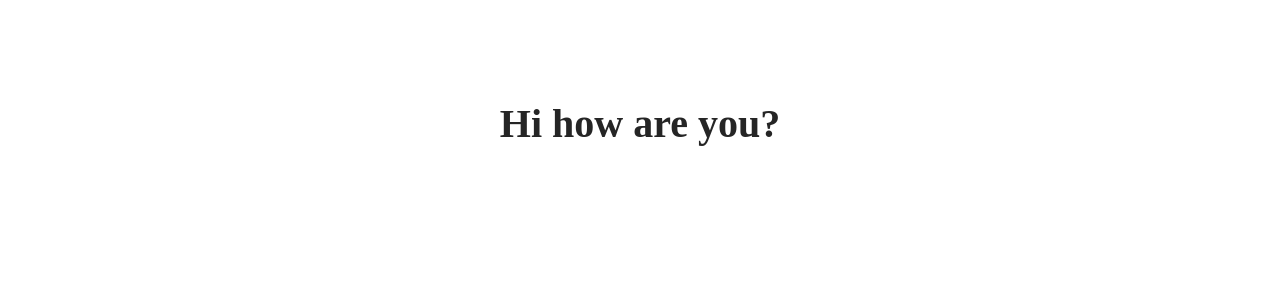
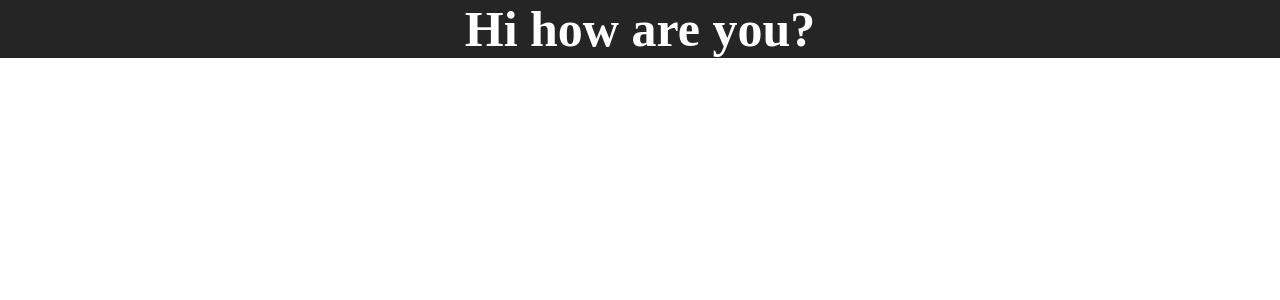
Before and after one commit to AnvarovM/my-os, a Next.js app: page / in a window 1280 px wide. Shown: the top 300 px of the page. Built offline with nearby package versions, Linux system fonts and the light colour scheme.

Commit message:
Created window component

```diff
--- a/components/system/ProcessorLoader.tsx
+++ b/components/system/ProcessorLoader.tsx
@@ -1,11 +1,17 @@
 /* eslint-disable import/no-unresolved */
+import Window from 'components/system/Window';
 import { ProcessConsumer } from 'contexts/process';
 
 function ProcessorLoader() {
   return (
     <ProcessConsumer>
-      {({ processes }) => Object.entries(processes).map(([id, { Component }]) => (
-        <Component key={id} />
+      {({ processes }) => Object.entries(processes).map(([id, { Component, hasWindow }]) => (
+        hasWindow ? (
+          <Window key={id}>
+            <Component />
+          </Window>
+        )
+          : <Component key={id} />
       ))}
     </ProcessConsumer>
   );
--- /dev/null
+++ b/components/system/Window.tsx
@@ -0,0 +1,15 @@
+/* eslint-disable import/no-unresolved */
+/* eslint-disable @typescript-eslint/no-explicit-any */
+import type { ReactNode } from 'react';
+import React from 'react';
+import StyleWindow from 'styles/components/system/StyledWindow';
+
+function Window({ children }: ReactNode): JSX.Element {
+  return (
+    <div>
+      <StyleWindow>{children}</StyleWindow>
+    </div>
+  );
+}
+
+export default Window;
--- /dev/null
+++ b/styles/components/system/StyledWindow.ts
@@ -0,0 +1,13 @@
+import styled from 'styled-components';
+
+const StyleWindow = styled.h1`
+h1{
+  background-color: #252525;
+  color: #fff;
+  margin: 0;
+  padding: 0;
+  font-size: 50px;
+}
+`;
+
+export default StyleWindow;
--- a/styles/styled.d.ts
+++ b/styles/styled.d.ts
@@ -4,6 +4,7 @@ declare module 'styled-components' {
     export interface DefaultTheme {
         colors: {
             primary: string;
+            window: string;
         };
     }
 }
--- a/styles/themes.json
+++ b/styles/themes.json
@@ -1,7 +1,8 @@
 {
     "default": {
         "colors": {
-            "primary": "#252525"
+            "primary": "#252525",
+            "window": "#808080"
         }
     }
 }
--- a/types/context/process.ts
+++ b/types/context/process.ts
@@ -2,6 +2,7 @@ import type { ComponentType } from 'react';
 
 export type Process = {
     Component: ComponentType;
+    hasWindow: boolean
 };
 
 export type Processes = {
--- a/utils/processDirectory.ts
+++ b/utils/processDirectory.ts
@@ -1,10 +1,11 @@
 /* eslint-disable import/no-unresolved */
 import dynamic from 'next/dynamic';
-import type { Processes } from 'types/utils/processDirectory';
+import type { Processes } from 'types/context/process';
 
 const processDirectory: Processes = {
   HelloWorld: {
-    Component: dynamic(() => import('components/apps/HelloWorld'))
+    Component: dynamic(() => import('components/apps/HelloWorld')),
+    hasWindow: true
   }
 };
 
```
Also changed, not shown: styles/GlobalStyle.ts (renamed from styles/GlobalStyle.tsx), styles/generic/Title.ts (renamed from styles/generic/Title.tsx).
